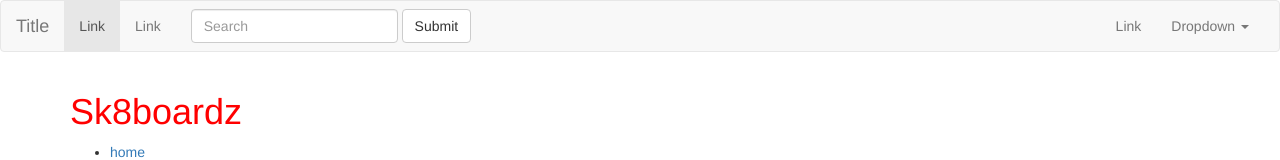
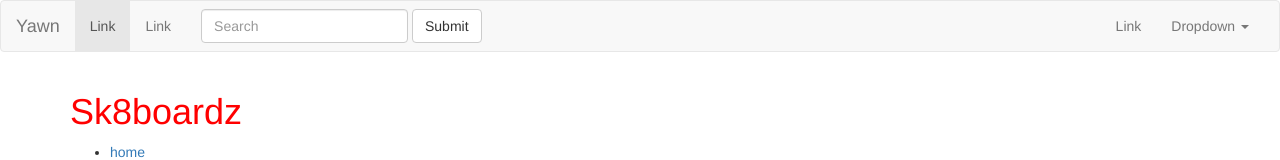
Before and after one commit to Joelabelson/sk8boardz, a website: page index.html in a window 1280 px wide. Shown: the top 160 px of the page. Drawn offline with nearby package versions, Linux system fonts and the light colour scheme.

Commit message:
Update index.html

```diff
--- a/index.html
+++ b/index.html
@@ -18,7 +18,7 @@
                         <span class="icon-bar"></span>
                         <span class="icon-bar"></span>
                     </button>
-                    <a class="navbar-brand" href="#">Title</a>
+                    <a class="navbar-brand" href="#">Yawn</a>
                 </div>
 
                 <!-- Collect the nav links, forms, and other content for toggling -->
```
